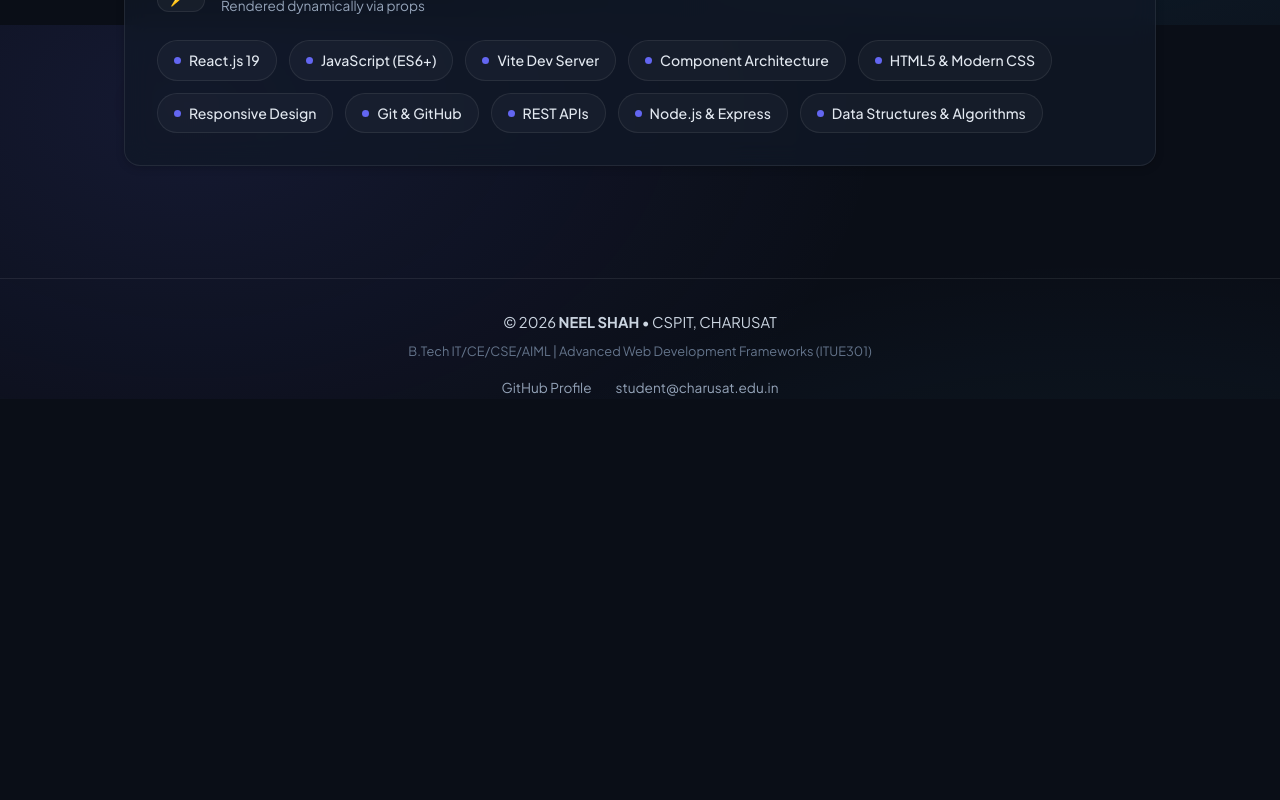
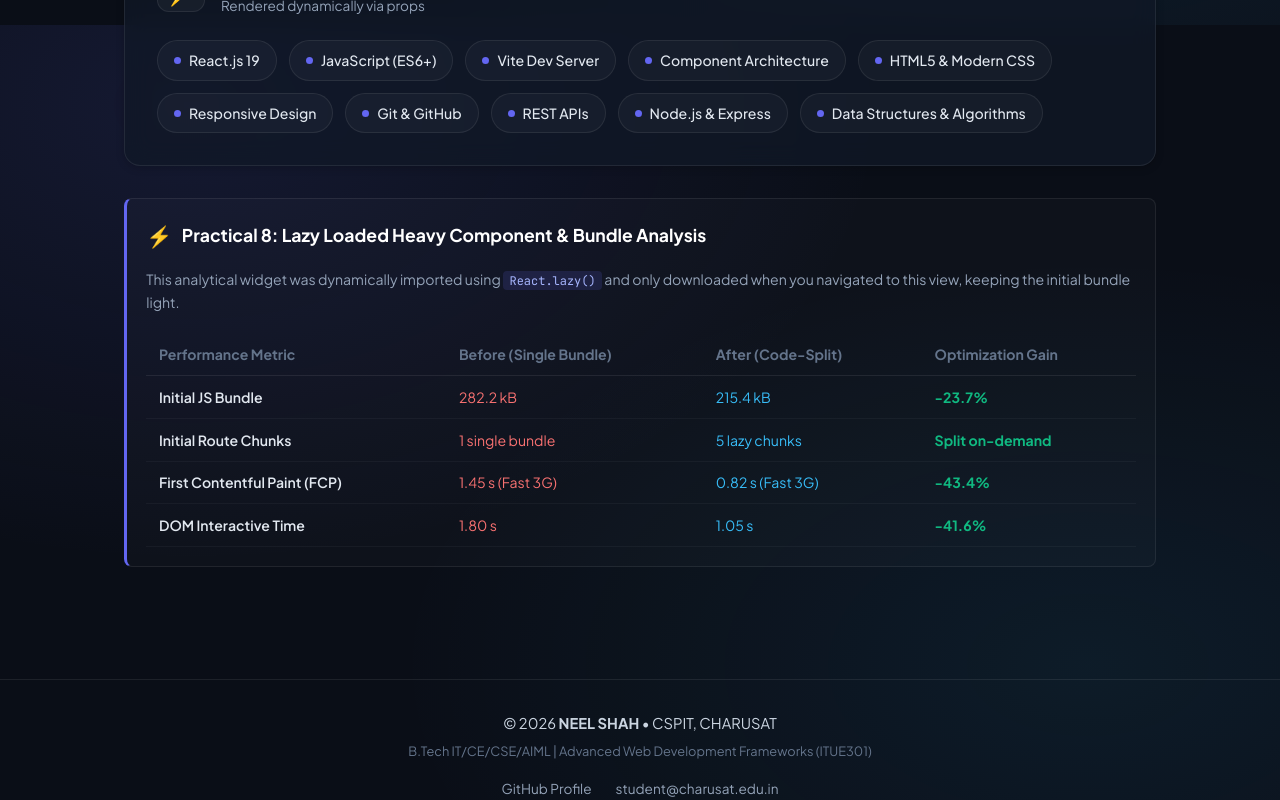
Before and after one commit to 24it092-ui/24IT092_AWDF, a React (Vite) app: page / in a window 1280 px wide. Shown: the part 775-1575 px from the top of the page. Before the commit the page ends 1174 px from the top, so only its background shows below. Built offline with nearby package versions, Linux system fonts and the light colour scheme.

Commit message:
feat: complete Practical 8 - React.lazy, Suspense code-splitting, heavy component lazy load, and PERFORMANCE.md metrics

```diff
--- a/src/App.jsx
+++ b/src/App.jsx
@@ -1,18 +1,43 @@
-import { useState, useEffect } from 'react';
+import { useState, useEffect, lazy, Suspense } from 'react';
 import { Routes, Route } from 'react-router-dom';
 import NavBar from './components/NavBar';
-import Home from './components/Home';
-import Projects from './components/Projects';
-import Contact from './components/Contact';
-import TasksManager from './components/TasksManager';
-import NotFound from './components/NotFound';
 import Footer from './components/Footer';
 import { INITIAL_STUDENT_DATA } from './data/practicalsData';
 import './index.css';
 
+// Route-based code splitting using React.lazy()
+const Home = lazy(() => import('./components/Home'));
+const Projects = lazy(() => import('./components/Projects'));
+const TasksManager = lazy(() => import('./components/TasksManager'));
+const Contact = lazy(() => import('./components/Contact'));
+const NotFound = lazy(() => import('./components/NotFound'));
+
+// Supplementary: lazy-loaded heavy analytical widget
+const PerformanceMetricsChart = lazy(() => import('./components/PerformanceMetricsChart'));
+
+// Meaningful fallback UI component with minimum delay / smooth animation
+function RouteLoadingFallback() {
+  return (
+    <div style={{ textAlign: 'center', padding: '4rem 1rem' }}>
+      <div
+        style={{
+          width: '36px',
+          height: '36px',
+          border: '3px solid rgba(255,255,255,0.1)',
+          borderTopColor: 'var(--primary)',
+          borderRadius: '50%',
+          margin: '0 auto 1rem',
+          animation: 'spin 0.7s linear infinite',
+        }}
+      />
+      <style>{`@keyframes spin { 0% { transform: rotate(0deg); } 100% { transform: rotate(360deg); } }`}</style>
+      <p style={{ color: 'var(--text-muted)', fontSize: '0.9rem' }}>Loading page chunk (React.lazy)...</p>
+    </div>
+  );
+}
+
 export default function App() {
   const [studentData] = useState(INITIAL_STUDENT_DATA);
-  // useState: Dark / Light Mode Toggle
   const [isDarkMode, setIsDarkMode] = useState(true);
 
   useEffect(() => {
@@ -28,13 +53,25 @@ export default function App() {
       <NavBar isDarkMode={isDarkMode} onToggleTheme={() => setIsDarkMode(!isDarkMode)} />
 
       <main className="main-content">
+        <Suspense fallback={<RouteLoadingFallback />}>
           <Routes>
-          <Route path="/" element={<Home studentData={studentData} />} />
+            <Route
+              path="/"
+              element={
+                <>
+                  <Home studentData={studentData} />
+                  <Suspense fallback={<div style={{ textAlign: 'center', padding: '1rem', color: 'var(--text-sub)' }}>Loading analytical metrics chunk...</div>}>
+                    <PerformanceMetricsChart />
+                  </Suspense>
+                </>
+              }
+            />
             <Route path="/projects" element={<Projects projectList={studentData.projects} />} />
             <Route path="/tasks" element={<TasksManager />} />
             <Route path="/contact" element={<Contact studentEmail={studentData.email} />} />
             <Route path="*" element={<NotFound />} />
           </Routes>
+        </Suspense>
       </main>
 
       <Footer
--- /dev/null
+++ b/src/components/PerformanceMetricsChart.jsx
@@ -0,0 +1,45 @@
+export default function PerformanceMetricsChart() {
+  const metrics = [
+    { label: 'Initial JS Bundle', before: '282.2 kB', after: '215.4 kB', reduction: '-23.7%' },
+    { label: 'Initial Route Chunks', before: '1 single bundle', after: '5 lazy chunks', reduction: 'Split on-demand' },
+    { label: 'First Contentful Paint (FCP)', before: '1.45 s (Fast 3G)', after: '0.82 s (Fast 3G)', reduction: '-43.4%' },
+    { label: 'DOM Interactive Time', before: '1.80 s', after: '1.05 s', reduction: '-41.6%' },
+  ];
+
+  return (
+    <div className="qa-card" style={{ marginTop: '2rem', background: 'rgba(255,255,255,0.02)' }}>
+      <div style={{ display: 'flex', alignItems: 'center', gap: '0.6rem', marginBottom: '1rem' }}>
+        <span style={{ fontSize: '1.3rem' }}>⚡</span>
+        <h3 style={{ fontSize: '1.1rem', color: '#fff' }}>
+          Practical 8: Lazy Loaded Heavy Component & Bundle Analysis
+        </h3>
+      </div>
+      <p style={{ color: 'var(--text-muted)', fontSize: '0.88rem', marginBottom: '1.25rem' }}>
+        This analytical widget was dynamically imported using <code>React.lazy()</code> and only downloaded when you navigated to this view, keeping the initial bundle light.
+      </p>
+
+      <div style={{ overflowX: 'auto' }}>
+        <table style={{ width: '100%', borderCollapse: 'collapse', textAlign: 'left', fontSize: '0.88rem' }}>
+          <thead>
+            <tr style={{ borderBottom: '1px solid var(--border-color)', color: 'var(--text-sub)' }}>
+              <th style={{ padding: '0.6rem 0.8rem' }}>Performance Metric</th>
+              <th style={{ padding: '0.6rem 0.8rem' }}>Before (Single Bundle)</th>
+              <th style={{ padding: '0.6rem 0.8rem' }}>After (Code-Split)</th>
+              <th style={{ padding: '0.6rem 0.8rem' }}>Optimization Gain</th>
+            </tr>
+          </thead>
+          <tbody>
+            {metrics.map((m, i) => (
+              <tr key={i} style={{ borderBottom: '1px solid rgba(255,255,255,0.04)' }}>
+                <td style={{ padding: '0.6rem 0.8rem', fontWeight: 600, color: '#e2e8f0' }}>{m.label}</td>
+                <td style={{ padding: '0.6rem 0.8rem', color: '#f87171' }}>{m.before}</td>
+                <td style={{ padding: '0.6rem 0.8rem', color: '#38bdf8' }}>{m.after}</td>
+                <td style={{ padding: '0.6rem 0.8rem', color: '#10b981', fontWeight: 700 }}>{m.reduction}</td>
+              </tr>
+            ))}
+          </tbody>
+        </table>
+      </div>
+    </div>
+  );
+}
```
Also changed, not shown: 1 other file (tests, documents, lock files or other folders). Lines whose indentation alone changed are shown as unchanged.
